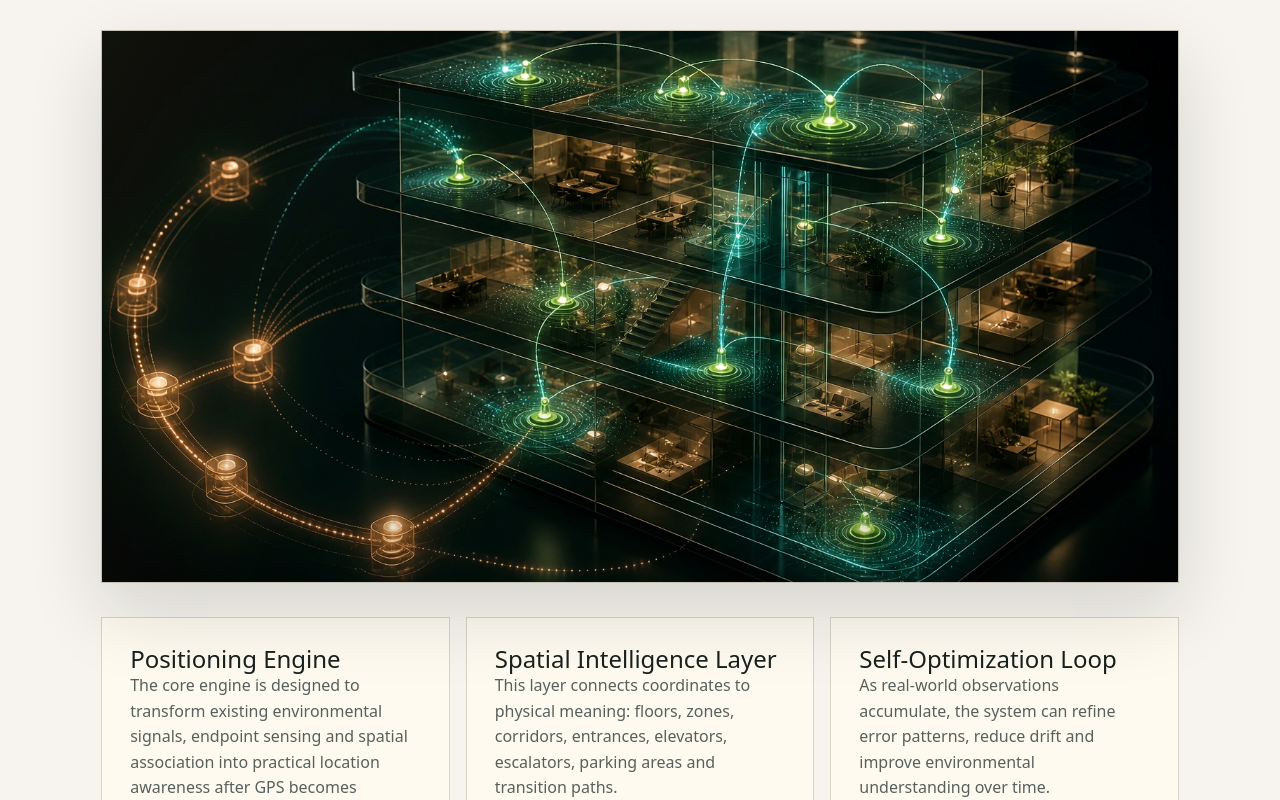
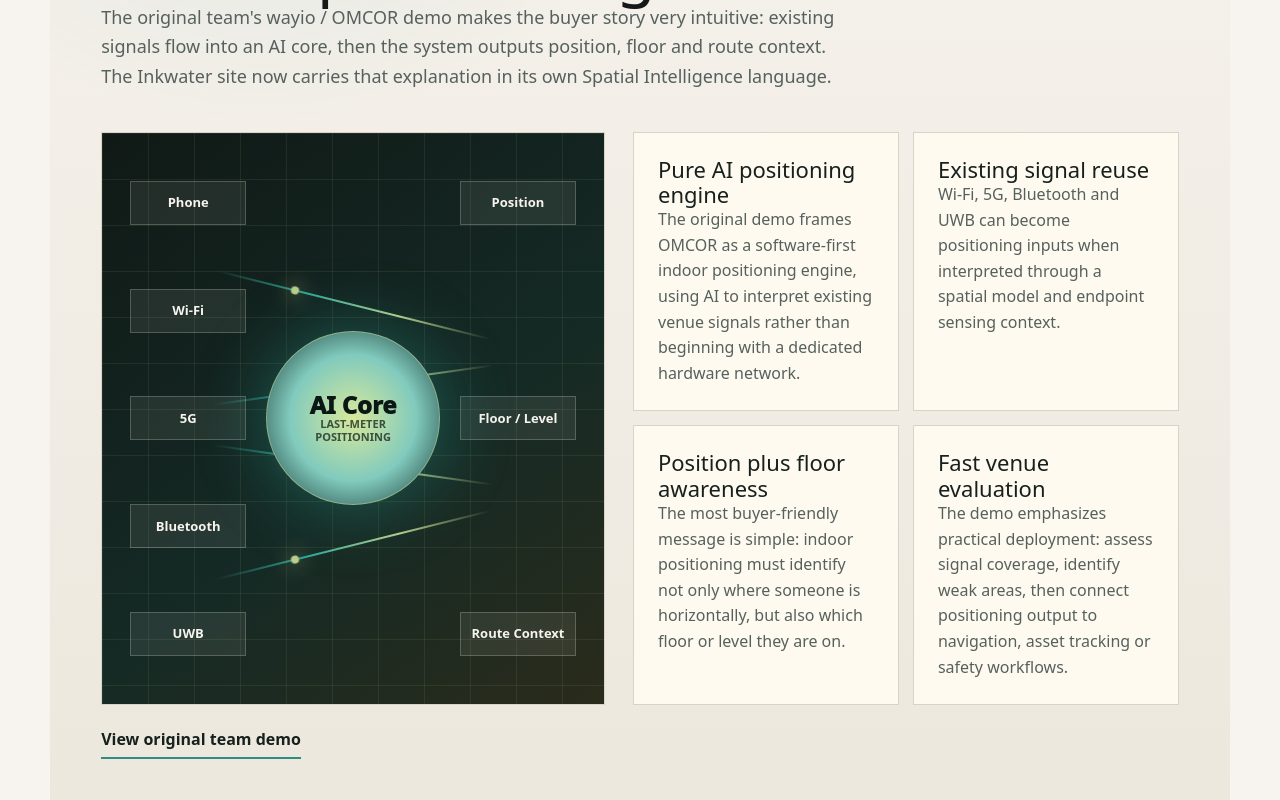
Before and after one commit to ifachang/inkstonecapital-site, a Next.js app: page /inkwater/platform in a window 1280 px wide. Shown: the part 1720-2520 px from the top of the page. Built offline with nearby package versions, Linux system fonts and the light colour scheme.

Commit message:
Integrate OMCOR demo explanation

```diff
--- a/src/app/inkwater/page.tsx
+++ b/src/app/inkwater/page.tsx
@@ -456,6 +456,20 @@
         </a>
       </section>
 
+      <section className="inkwater-section inkwater-demo-reference-section">
+        <div>
+          <p className="inkwater-eyebrow">AI Engine Demo</p>
+          <h2>Existing signals flow into an AI core, then become position and floor awareness.</h2>
+        </div>
+        <p>
+          We integrated the original team&apos;s wayio / OMCOR demo explanation
+          into the Inkwater platform story, including a clearer animated model
+          of how Wi-Fi, 5G, Bluetooth, UWB and endpoint sensing become indoor
+          X/Y/Z positioning.
+          <a href="/inkwater/platform/"> View the platform explanation.</a>
+        </p>
+      </section>
+
       <section className="inkwater-section inkwater-workflow-section">
         <div className="inkwater-section-heading compact">
           <p className="inkwater-eyebrow">How It Works</p>
--- a/src/app/inkwater/platform/page.tsx
+++ b/src/app/inkwater/platform/page.tsx
@@ -24,6 +24,28 @@
   {
     title: "Enterprise Deployment Model",
     body: "A commercialization path for venues, mapping platforms, infrastructure operators and strategic partners that need scalable GPS-denied positioning.",
+  },
+];
+
+const signalInputs = ["Phone", "Wi-Fi", "5G", "Bluetooth", "UWB"];
+const engineOutputs = ["Position", "Floor / Level", "Route Context"];
+
+const omcorHighlights = [
+  {
+    title: "Pure AI positioning engine",
+    body: "The original demo frames OMCOR as a software-first indoor positioning engine, using AI to interpret existing venue signals rather than beginning with a dedicated hardware network.",
+  },
+  {
+    title: "Existing signal reuse",
+    body: "Wi-Fi, 5G, Bluetooth and UWB can become positioning inputs when interpreted through a spatial model and endpoint sensing context.",
+  },
+  {
+    title: "Position plus floor awareness",
+    body: "The most buyer-friendly message is simple: indoor positioning must identify not only where someone is horizontally, but also which floor or level they are on.",
+  },
+  {
+    title: "Fast venue evaluation",
+    body: "The demo emphasizes practical deployment: assess signal coverage, identify weak areas, then connect positioning output to navigation, asset tracking or safety workflows.",
   },
 ];
 
@@ -107,6 +129,58 @@
         </p>
       </section>
 
+      <section className="inkwater-section inkwater-omcor-section">
+        <div className="inkwater-section-heading compact">
+          <p className="inkwater-eyebrow">OMCOR Demo Reference</p>
+          <h2>A clearer way to explain the AI engine behind indoor positioning.</h2>
+          <p>
+            The original team&apos;s wayio / OMCOR demo makes the buyer story very
+            intuitive: existing signals flow into an AI core, then the system
+            outputs position, floor and route context. The Inkwater site now
+            carries that explanation in its own Spatial Intelligence language.
+          </p>
+        </div>
+        <div className="inkwater-omcor-layout">
+          <div className="inkwater-omcor-visual" aria-label="Existing signals flow into an AI positioning core and produce location outputs">
+            <div className="inkwater-omcor-column inputs">
+              {signalInputs.map((item) => (
+                <span key={item}>{item}</span>
+              ))}
+            </div>
+            <div className="inkwater-omcor-core">
+              <span className="inkwater-omcor-pulse" />
+              <strong>AI Core</strong>
+              <small>Last-Meter Positioning</small>
+            </div>
+            <div className="inkwater-omcor-column outputs">
+              {engineOutputs.map((item) => (
+                <span key={item}>{item}</span>
+              ))}
+            </div>
+            <span className="inkwater-omcor-line line-a" />
+            <span className="inkwater-omcor-line line-b" />
+            <span className="inkwater-omcor-line line-c" />
+            <span className="inkwater-omcor-line line-d" />
+          </div>
+          <div className="inkwater-omcor-grid">
+            {omcorHighlights.map((item) => (
+              <article key={item.title}>
+                <h3>{item.title}</h3>
+                <p>{item.body}</p>
+              </article>
+            ))}
+          </div>
+        </div>
+        <a
+          className="inkwater-inline-link"
+          href="https://jasonzhuang-pm.github.io/wayio-omcor-demo/"
+          target="_blank"
+          rel="noopener noreferrer"
+        >
+          View original team demo
+        </a>
+      </section>
+
       <section className="inkwater-section inkwater-platform-section">
         <div className="inkwater-section-heading compact">
           <p className="inkwater-eyebrow">Platform Modules</p>
--- a/src/styles/globals.css
+++ b/src/styles/globals.css
@@ -651,6 +651,220 @@
   padding: 10px 14px;
   color: #f7f4ef;
   font-weight: 900;
+}
+
+.inkwater-demo-reference-section {
+  display: grid;
+  grid-template-columns: minmax(0, 0.9fr) minmax(320px, 1.1fr);
+  gap: 46px;
+  border-top: 1px solid #d8d2c7;
+  border-bottom: 1px solid #d8d2c7;
+}
+
+.inkwater-demo-reference-section > p {
+  color: #56615d;
+  font-size: 19px;
+  line-height: 1.7;
+}
+
+.inkwater-demo-reference-section a {
+  color: #2f8c82;
+  font-weight: 900;
+}
+
+.inkwater-omcor-section {
+  background:
+    radial-gradient(circle at 18% 0%, rgba(47, 140, 130, 0.14), transparent 30%),
+    linear-gradient(180deg, #f7f4ef, #ece7dc);
+}
+
+.inkwater-omcor-section .inkwater-section-heading p:not(.inkwater-eyebrow) {
+  color: #56615d;
+  font-size: 18px;
+  line-height: 1.65;
+}
+
+.inkwater-omcor-layout {
+  display: grid;
+  grid-template-columns: minmax(360px, 0.96fr) minmax(0, 1.04fr);
+  gap: 28px;
+  align-items: stretch;
+}
+
+.inkwater-omcor-visual {
+  position: relative;
+  min-height: 480px;
+  overflow: hidden;
+  border: 1px solid #d8d2c7;
+  background:
+    linear-gradient(rgba(215, 233, 156, 0.08) 1px, transparent 1px),
+    linear-gradient(90deg, rgba(215, 233, 156, 0.08) 1px, transparent 1px),
+    linear-gradient(145deg, #101916, #152a25 58%, #2a2b1b);
+  background-size: 46px 46px, 46px 46px, auto;
+}
+
+.inkwater-omcor-column {
+  position: absolute;
+  top: 48px;
+  bottom: 48px;
+  z-index: 2;
+  display: flex;
+  flex-direction: column;
+  justify-content: space-between;
+}
+
+.inkwater-omcor-column.inputs {
+  left: 28px;
+}
+
+.inkwater-omcor-column.outputs {
+  right: 28px;
+}
+
+.inkwater-omcor-column span {
+  display: grid;
+  min-width: 116px;
+  min-height: 44px;
+  place-items: center;
+  border: 1px solid rgba(247, 244, 239, 0.22);
+  background: rgba(247, 244, 239, 0.08);
+  color: #f7f4ef;
+  font-size: 13px;
+  font-weight: 900;
+}
+
+.inkwater-omcor-core {
+  position: absolute;
+  top: 50%;
+  left: 50%;
+  z-index: 3;
+  display: grid;
+  width: 174px;
+  height: 174px;
+  place-items: center;
+  border: 1px solid rgba(215, 233, 156, 0.42);
+  border-radius: 50%;
+  background: radial-gradient(circle, #d7e99c 0%, #81cabd 52%, #14312c 100%);
+  color: #0b1714;
+  text-align: center;
+  transform: translate(-50%, -50%);
+  box-shadow: 0 0 70px rgba(47, 188, 172, 0.36);
+}
+
+.inkwater-omcor-core strong,
+.inkwater-omcor-core small {
+  display: block;
+  position: relative;
+  z-index: 2;
+}
+
+.inkwater-omcor-core strong {
+  align-self: end;
+  font-size: 24px;
+  font-weight: 950;
+  line-height: 1;
+}
+
+.inkwater-omcor-core small {
+  align-self: start;
+  max-width: 110px;
+  color: rgba(11, 23, 20, 0.72);
+  font-size: 11px;
+  font-weight: 900;
+  line-height: 1.2;
+  text-transform: uppercase;
+}
+
+.inkwater-omcor-pulse {
+  position: absolute;
+  inset: -22px;
+  border: 1px solid rgba(215, 233, 156, 0.38);
+  border-radius: 50%;
+  animation: inkwaterPulse 2.3s ease-out infinite;
+}
+
+.inkwater-omcor-line {
+  position: absolute;
+  z-index: 1;
+  left: 22%;
+  right: 22%;
+  height: 2px;
+  background: linear-gradient(90deg, transparent, #2fbcac, #d7e99c, transparent);
+  opacity: 0.86;
+  transform-origin: center;
+}
+
+.inkwater-omcor-line::after {
+  position: absolute;
+  top: -3px;
+  left: 0;
+  width: 8px;
+  height: 8px;
+  border-radius: 50%;
+  background: #d7e99c;
+  box-shadow: 0 0 18px #d7e99c;
+  content: "";
+  animation: inkwaterSignal 2.1s linear infinite;
+}
+
+.inkwater-omcor-line.line-a {
+  top: 30%;
+  transform: rotate(14deg);
+}
+
+.inkwater-omcor-line.line-b {
+  top: 44%;
+  transform: rotate(-8deg);
+}
+
+.inkwater-omcor-line.line-c {
+  top: 58%;
+  transform: rotate(8deg);
+}
+
+.inkwater-omcor-line.line-d {
+  top: 72%;
+  transform: rotate(-14deg);
+}
+
+.inkwater-omcor-grid {
+  display: grid;
+  grid-template-columns: repeat(2, minmax(0, 1fr));
+  gap: 14px;
+}
+
+.inkwater-omcor-grid article {
+  border: 1px solid #d8d2c7;
+  background: #fffaf0;
+  padding: 24px;
+}
+
+.inkwater-omcor-grid h3 {
+  color: #17201d;
+  font-size: 22px;
+  line-height: 1.15;
+}
+
+.inkwater-omcor-grid p {
+  color: #56615d;
+  line-height: 1.6;
+}
+
+@keyframes inkwaterSignal {
+  to {
+    transform: translateX(320px);
+  }
+}
+
+@keyframes inkwaterPulse {
+  from {
+    opacity: 0.75;
+    transform: scale(0.82);
+  }
+  to {
+    opacity: 0;
+    transform: scale(1.34);
+  }
 }
 
 .inkwater-flow-section {
@@ -1298,6 +1512,9 @@
   .inkwater-why-now-grid,
   .inkwater-package-grid,
   .inkwater-video-grid,
+  .inkwater-demo-reference-section,
+  .inkwater-omcor-layout,
+  .inkwater-omcor-grid,
   .inkwater-flow-row,
   .inkwater-trust-section,
   .inkwater-discussion-section,
@@ -1383,4 +1600,26 @@
   .inkwater-deployment-strip {
     justify-content: flex-start;
   }
-}
+
+  .inkwater-omcor-visual {
+    min-height: 540px;
+  }
+
+  .inkwater-omcor-column span {
+    min-width: 94px;
+    font-size: 12px;
+  }
+
+  .inkwater-omcor-column.inputs {
+    left: 16px;
+  }
+
+  .inkwater-omcor-column.outputs {
+    right: 16px;
+  }
+
+  .inkwater-omcor-core {
+    width: 138px;
+    height: 138px;
+  }
+}
```
